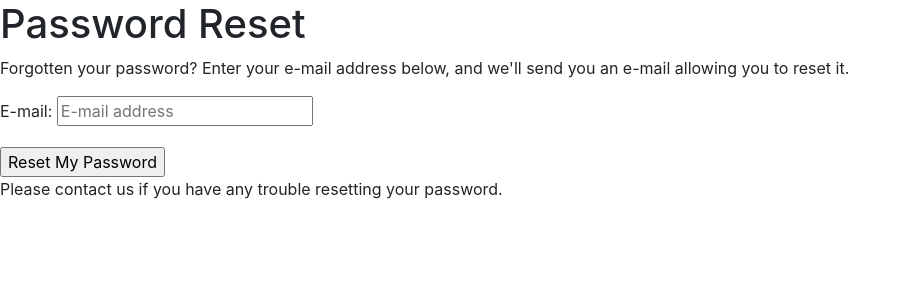
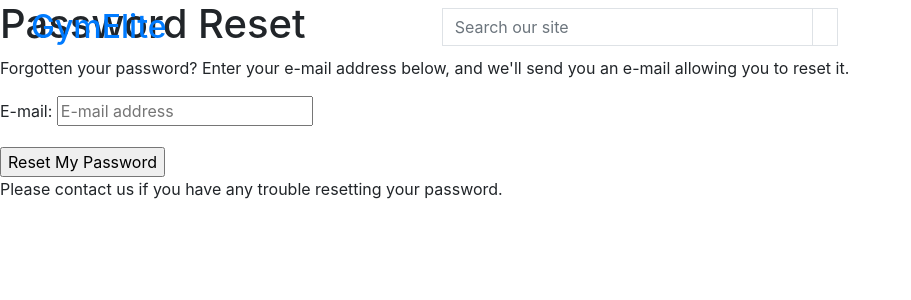
Before and after one commit to E01N/GymElite, a Django app: page /accounts/password/reset/ in a window 1280 px wide. Shown: the top 300 px of the page, without its empty margins (0-911 px from the left). Run offline with Django 3.2, Linux system fonts and the light colour scheme.

Commit message:
added header content

```diff
--- a/templates/base.html
+++ b/templates/base.html
@@ -34,7 +34,30 @@
   </head>
   <body>
 
-    <header class="container-fluid fixed-top"></header>
+    <header class="container-fluid fixed-top">
+        <div class="row">
+            <div class="col-12 col-lg-4 my-auto py-1 py-lg-0 text-center text-lg-left">
+                <a href="{% url 'home' %}" class="nav-link main-logo-link">
+                    <h2 class="logo-font text-black my-0">GymElite</h2>
+                </a>
+            </div>
+            <div class="col-12 col-lg-4 my-auto py-1 py-lg-0">
+                <form method="get" action="">
+                    <div class="input-group w-100">
+                        <input class="form-control border border-black rounded-0" type="text" name="q" placeholder="Search our site">
+                        <div class="input-group-append">
+                            <button class="foem-control btn btn-black border border-black rounded-0" type="submit">
+                                <span class="icon">
+                                    <i class="fa fa=search"></i>
+                                </span>
+                            </button>
+                        </div>
+                    </div>
+                </form>
+            </div>
+            <div class="col-12 col-lg-4 my-auto py-1 py-lg-0"></div>
+        </div>
+    </header>
 
     {% if messages%}
         <div class="message-container"></div>
```
